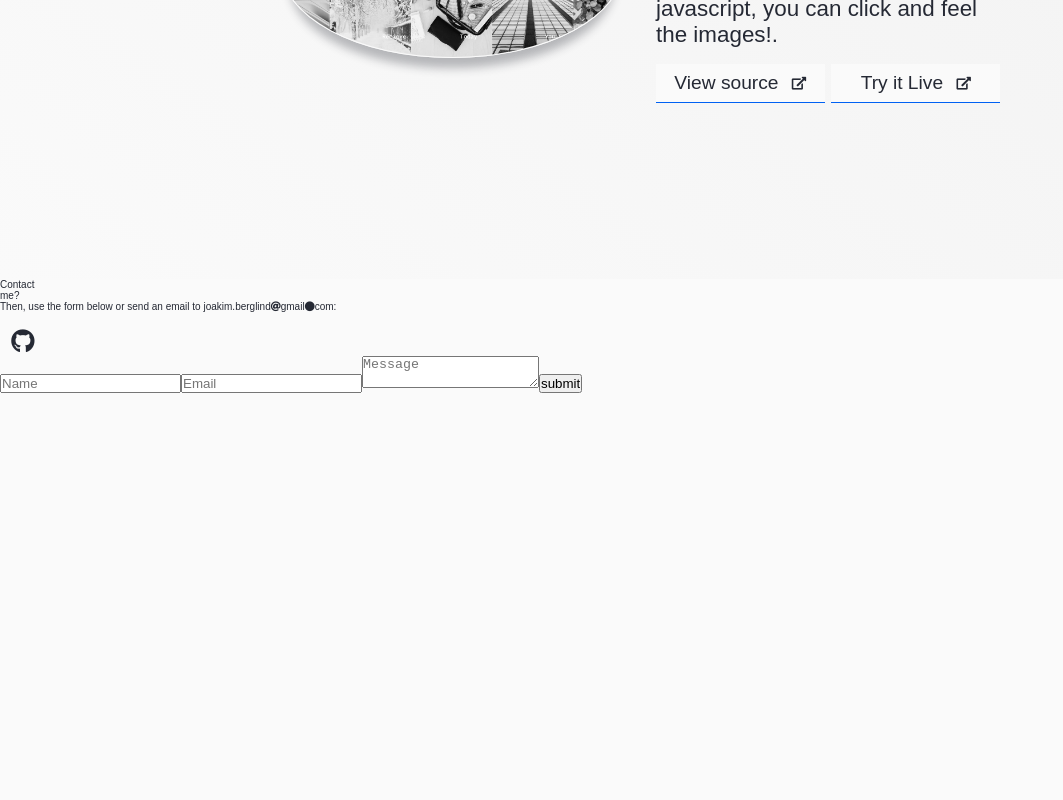
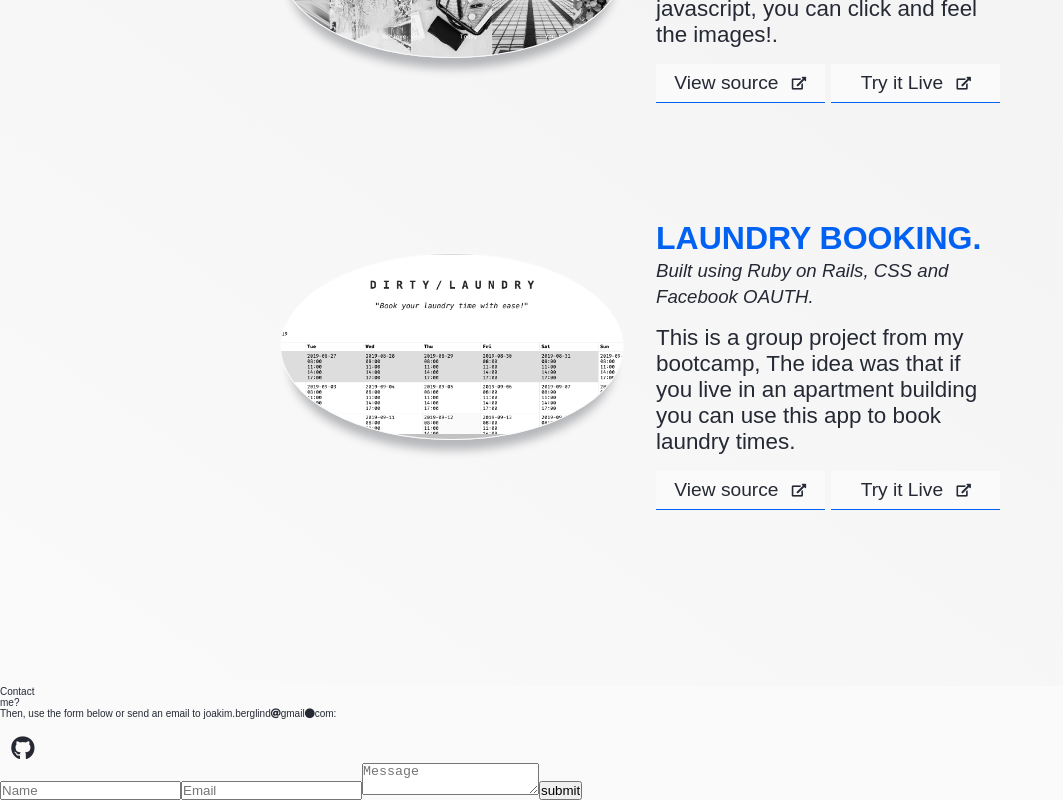
Before and after one commit to nevroje/portfolio-main, a React (Create React App) app: page / in a window 1280 px wide. Shown: the part 2687-3487 px from the top of the page, without its empty margins (0-1063 px from the left). Before the commit the page ends 3080 px from the top, so only its background shows below. Built offline with nearby package versions, Linux system fonts and the light colour scheme.

Commit message:
added more projects for testing styling

```diff
--- a/src/Components/Projects/Projects.jsx
+++ b/src/Components/Projects/Projects.jsx
@@ -2,6 +2,7 @@ import React from "react";
 import Project from "./Project";
 import "./Project.css";
 import FlexPanelImg from "./Images/FlexPanelImg.jpg";
+import DirtyLaundry from "./Images/DirtyLaundry.jpg";
 
 // todo import project images
 
@@ -41,6 +42,20 @@ const Projects = props => {
               css and javascript, you can click and feel the images!.
             </p>
           </Project>
+          <Project
+            title="Laundry Booking."
+            img={DirtyLaundry}
+            tech="Ruby on Rails"
+            link="https://dirty-laundry-2019.herokuapp.com/"
+            repo="https://github.com/CraftAcademy/dirty-laundry-team1-2019"
+          >
+            <small>Built using Ruby on Rails, CSS and Facebook OAUTH.</small>
+            <p>
+              This is a group project from my bootcamp, The idea was that if you
+              live in an apartment building you can use this app to book laundry
+              times.
+            </p>
+          </Project>
         </div>
       </div>
     </section>
```
Also changed, not shown: src/Components/Projects/Images/DirtyLaundry.jpg (added).
